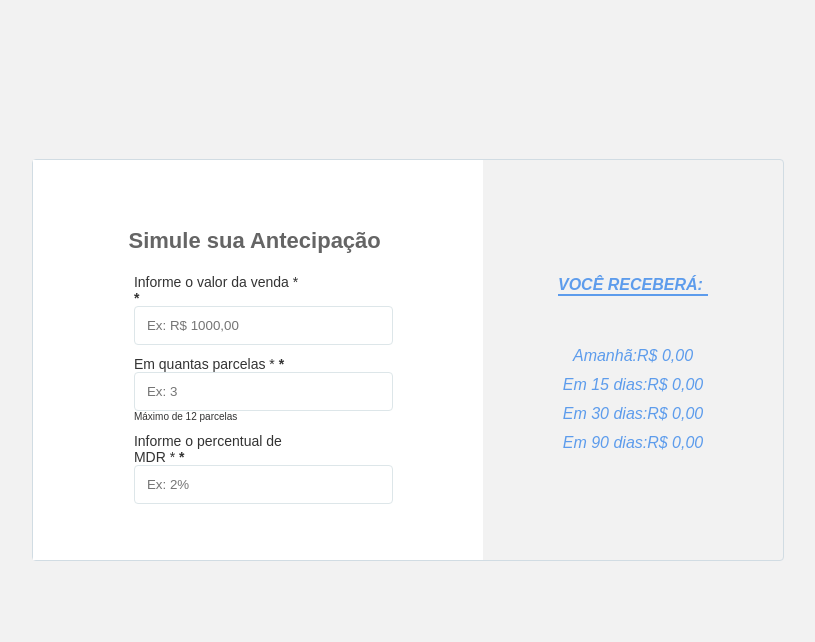
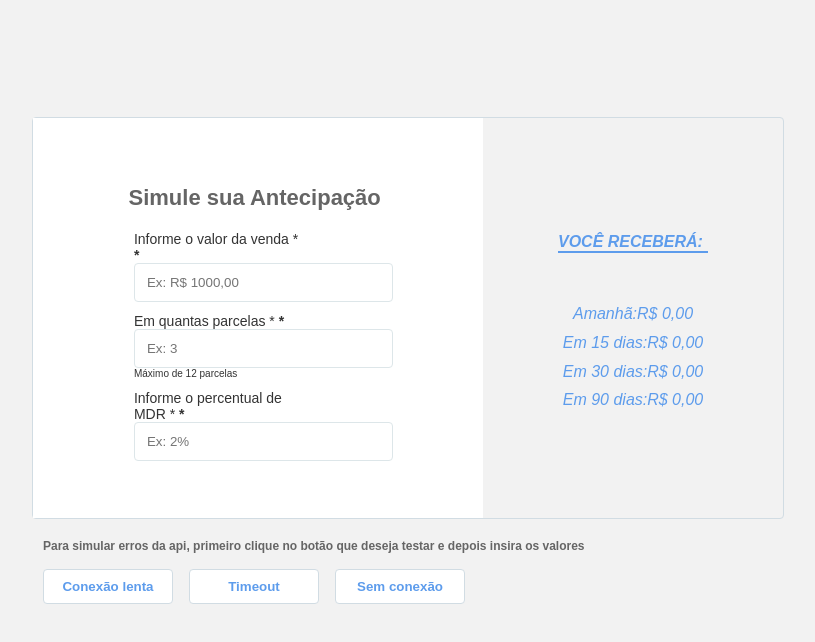
Before and after one commit to matheusprado1/test-front-end, a React (Vite) app: page / in a window 1280 px wide. Shown: the top 642 px of the page, without its empty margins (232-1047 px from the left). Built offline with nearby package versions, Linux system fonts and the light colour scheme.

Commit message:
feat: added Button in page Home

```diff
--- a/src/pages/home/index.jsx
+++ b/src/pages/home/index.jsx
@@ -1,5 +1,6 @@
 import Calculator from "../../components/Calculator";
 import Result from "../../components/Result";
+import Button from "../../components/Button";
 import { StyledContainer } from "./styles";
 
 const Home = () => {
@@ -9,6 +10,7 @@ const Home = () => {
         <Calculator />
         <Result />
       </div>
+      <Button />
     </StyledContainer>
   );
 };
```
